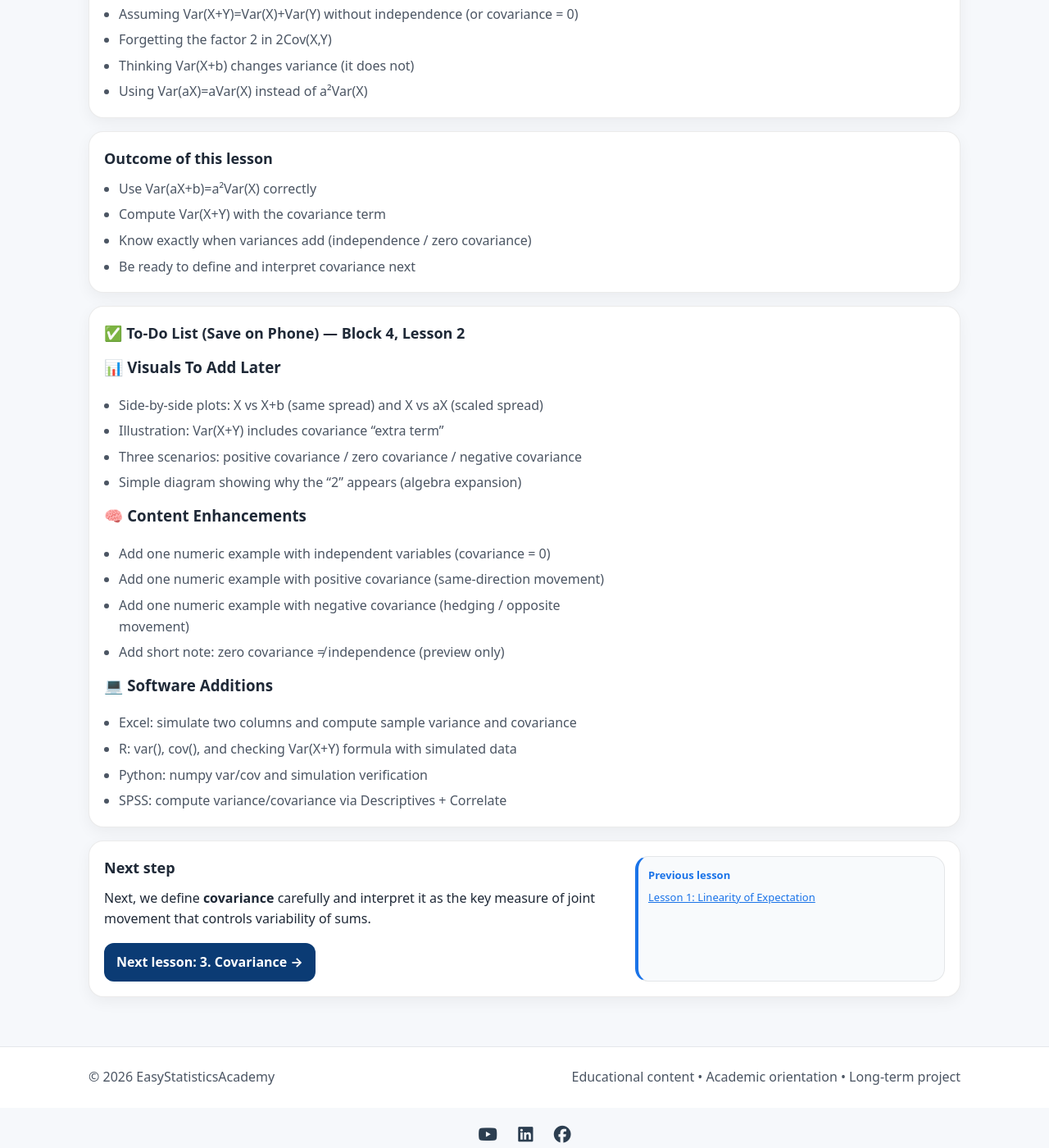
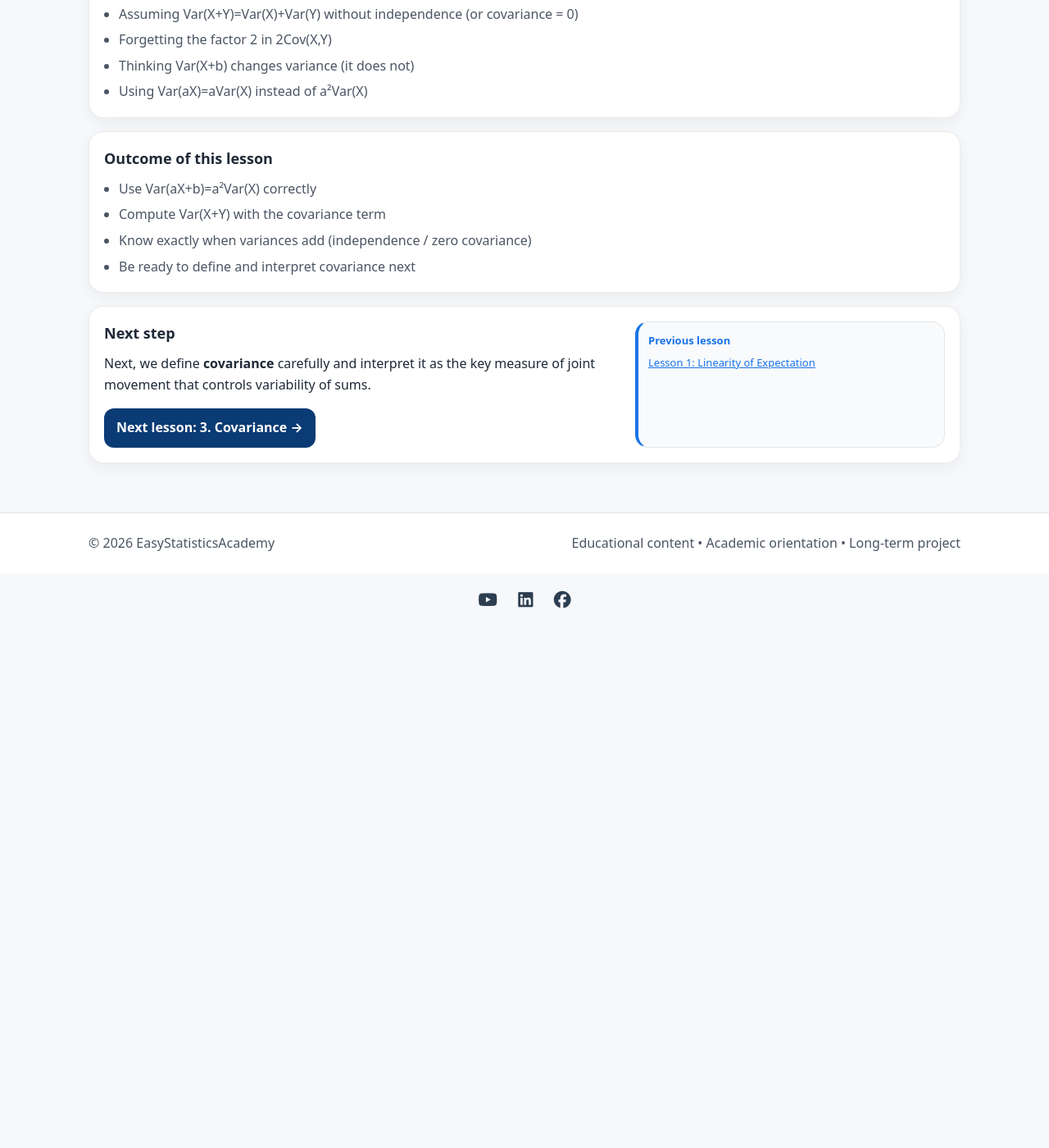
Before and after one commit to ammar-homaida-statistics/easystatisticsacademy, a Jekyll site: the page built from probability/expectation-variance/variance-rules-and-sums/index.md, in a window 1280 px wide and 1400 px high, scrolled down 2920 px. Shown: the whole window at 82% size. Built offline with Jekyll 4.4.1, drawn with Linux system fonts in a browser that asks for light colours; after the commit the page ends 3669 px from its top, so only the background shows below that.

Commit message:
Delete unnecessary codes

```diff
--- a/probability/expectation-variance/variance-rules-and-sums/index.md
+++ b/probability/expectation-variance/variance-rules-and-sums/index.md
@@ -288,38 +288,6 @@ sidebar: false
 <section class="section section-slim">
   <div class="callout">
     <div class="callout-copy">
-      <h2>✅ To-Do List (Save on Phone) — Block 4, Lesson 2</h2>
-
-      <h3 style="margin-top:.75rem;">📊 Visuals To Add Later</h3>
-      <ul class="bullets">
-        <li>Side-by-side plots: X vs X+b (same spread) and X vs aX (scaled spread)</li>
-        <li>Illustration: Var(X+Y) includes covariance “extra term”</li>
-        <li>Three scenarios: positive covariance / zero covariance / negative covariance</li>
-        <li>Simple diagram showing why the “2” appears (algebra expansion)</li>
-      </ul>
-
-      <h3 style="margin-top:.75rem;">🧠 Content Enhancements</h3>
-      <ul class="bullets">
-        <li>Add one numeric example with independent variables (covariance = 0)</li>
-        <li>Add one numeric example with positive covariance (same-direction movement)</li>
-        <li>Add one numeric example with negative covariance (hedging / opposite movement)</li>
-        <li>Add short note: zero covariance ≠ independence (preview only)</li>
-      </ul>
-
-      <h3 style="margin-top:.75rem;">💻 Software Additions</h3>
-      <ul class="bullets">
-        <li>Excel: simulate two columns and compute sample variance and covariance</li>
-        <li>R: var(), cov(), and checking Var(X+Y) formula with simulated data</li>
-        <li>Python: numpy var/cov and simulation verification</li>
-        <li>SPSS: compute variance/covariance via Descriptives + Correlate</li>
-      </ul>
-    </div>
-  </div>
-</section>
-
-<section class="section section-slim">
-  <div class="callout">
-    <div class="callout-copy">
       <h2>Next step</h2>
       <p style="margin:0;">
         Next, we define <strong>covariance</strong> carefully and interpret it as the key measure of joint movement
```
